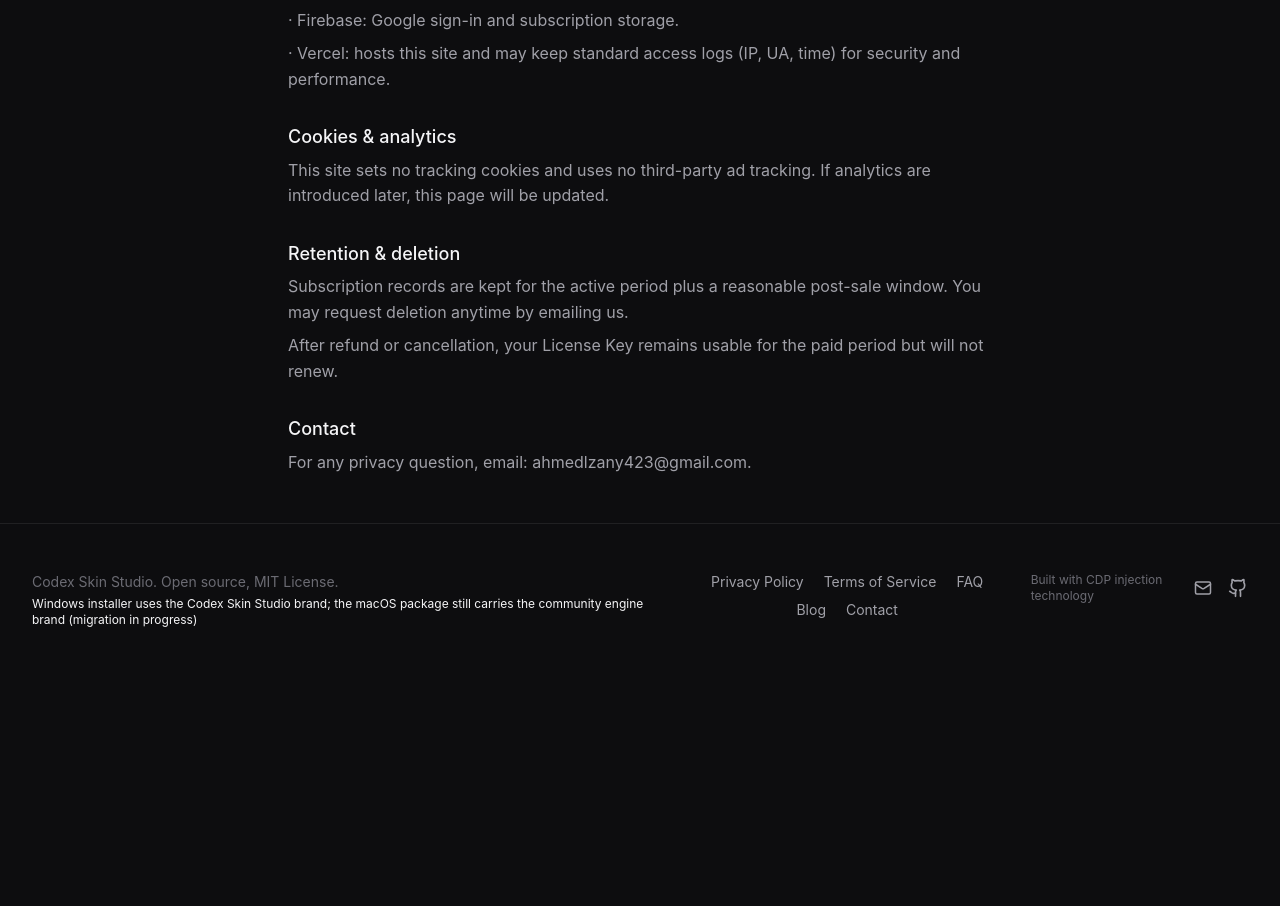
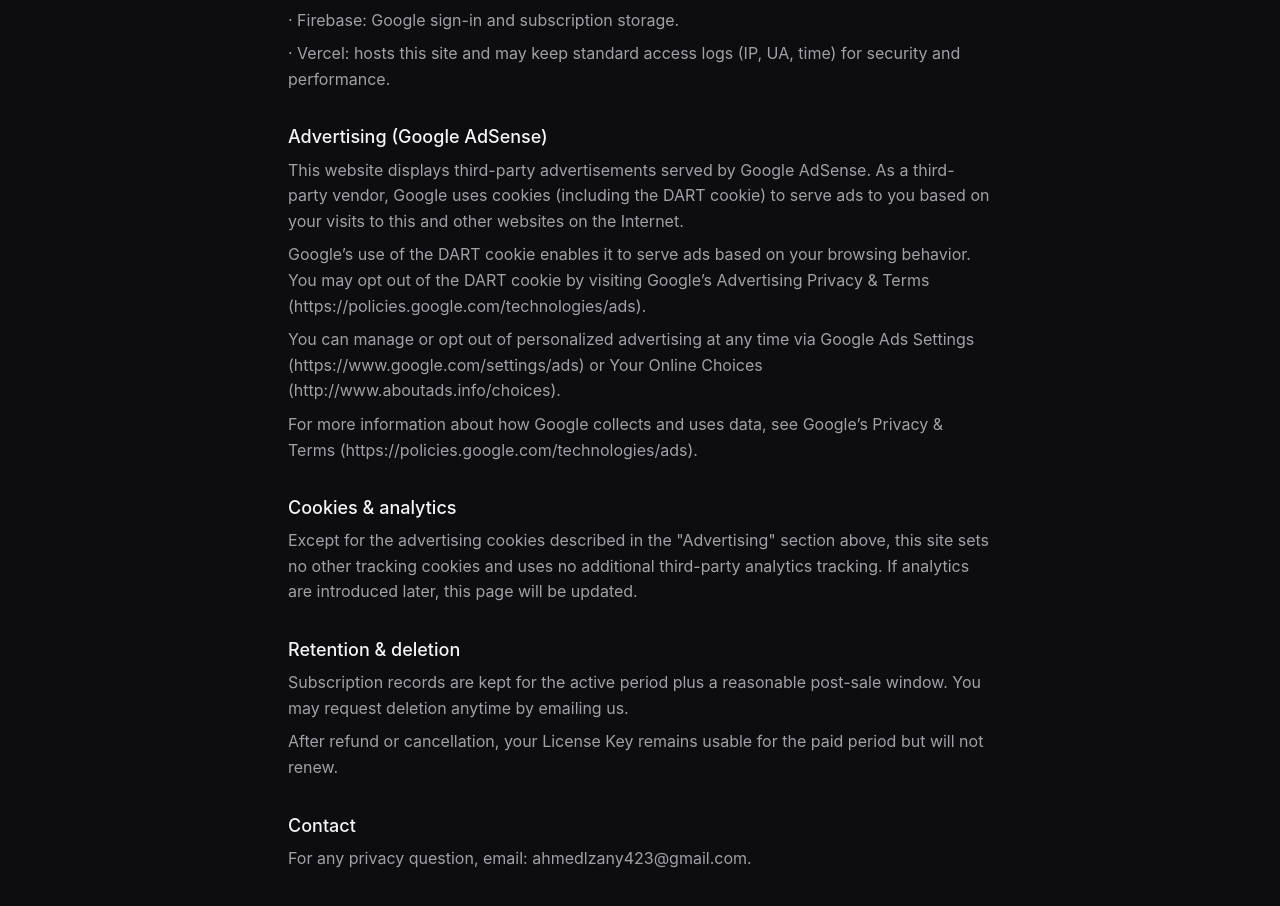
Before and after one commit to 863683348/codex-skin-studio, a Next.js app: page /en/privacy in a window 1280 px wide. Shown: the part 1040-1946 px from the top of the page. Before the commit the page ends 1716 px from the top, so only its background shows below. Built offline with nearby package versions, Linux system fonts and the light colour scheme; no server answers.

Commit message:
AdSense P0: 隐私页补充第三方广告(Google AdSense/DART Cookie)披露 + 修正 Cookie 声明

```diff
--- a/src/data/legal.ts
+++ b/src/data/legal.ts
@@ -45,9 +45,18 @@ export const PRIVACY: Record<'zh' | 'en', LegalDoc> = {
         ],
       },
       {
+        title: '第三方广告（Google AdSense）',
+        body: [
+          '本网站使用 Google AdSense 展示第三方广告。作为广告供应商，Google 会使用 Cookie（包括 DART Cookie）根据你在本站及互联网上其他网站的访问记录，向你投放与其兴趣相关的广告。',
+          'Google 的 DART Cookie 使其能够基于你的浏览行为投放广告。你可以通过访问 Google 广告与内容网络隐私政策（https://policies.google.com/technologies/ads）选择退出 DART Cookie。',
+          '你可以随时通过 Google 广告设置（https://www.google.com/settings/ads）或 Your Online Choices（http://www.aboutads.info/choices）管理并退出个性化广告。',
+          '关于 Google 如何收集与使用数据，请参阅 Google 的隐私与条款（https://policies.google.com/technologies/ads）。',
+        ],
+      },
+      {
         title: 'Cookie 与分析',
         body: [
-          '本网站不设置追踪类 Cookie，不使用第三方广告追踪。如未来引入分析服务，会在此更新说明。',
+          '除上方「第三方广告」所述的广告 Cookie 外，本网站不设置其他追踪类 Cookie，也不使用额外的第三方分析追踪。如未来引入分析服务，会在此更新说明。',
         ],
       },
       {
@@ -105,9 +114,18 @@ export const PRIVACY: Record<'zh' | 'en', LegalDoc> = {
         ],
       },
       {
+        title: 'Advertising (Google AdSense)',
+        body: [
+          'This website displays third-party advertisements served by Google AdSense. As a third-party vendor, Google uses cookies (including the DART cookie) to serve ads to you based on your visits to this and other websites on the Internet.',
+          'Google’s use of the DART cookie enables it to serve ads based on your browsing behavior. You may opt out of the DART cookie by visiting Google’s Advertising Privacy & Terms (https://policies.google.com/technologies/ads).',
+          'You can manage or opt out of personalized advertising at any time via Google Ads Settings (https://www.google.com/settings/ads) or Your Online Choices (http://www.aboutads.info/choices).',
+          'For more information about how Google collects and uses data, see Google’s Privacy & Terms (https://policies.google.com/technologies/ads).',
+        ],
+      },
+      {
         title: 'Cookies & analytics',
         body: [
-          'This site sets no tracking cookies and uses no third-party ad tracking. If analytics are introduced later, this page will be updated.',
+          'Except for the advertising cookies described in the "Advertising" section above, this site sets no other tracking cookies and uses no additional third-party analytics tracking. If analytics are introduced later, this page will be updated.',
         ],
       },
       {
```
